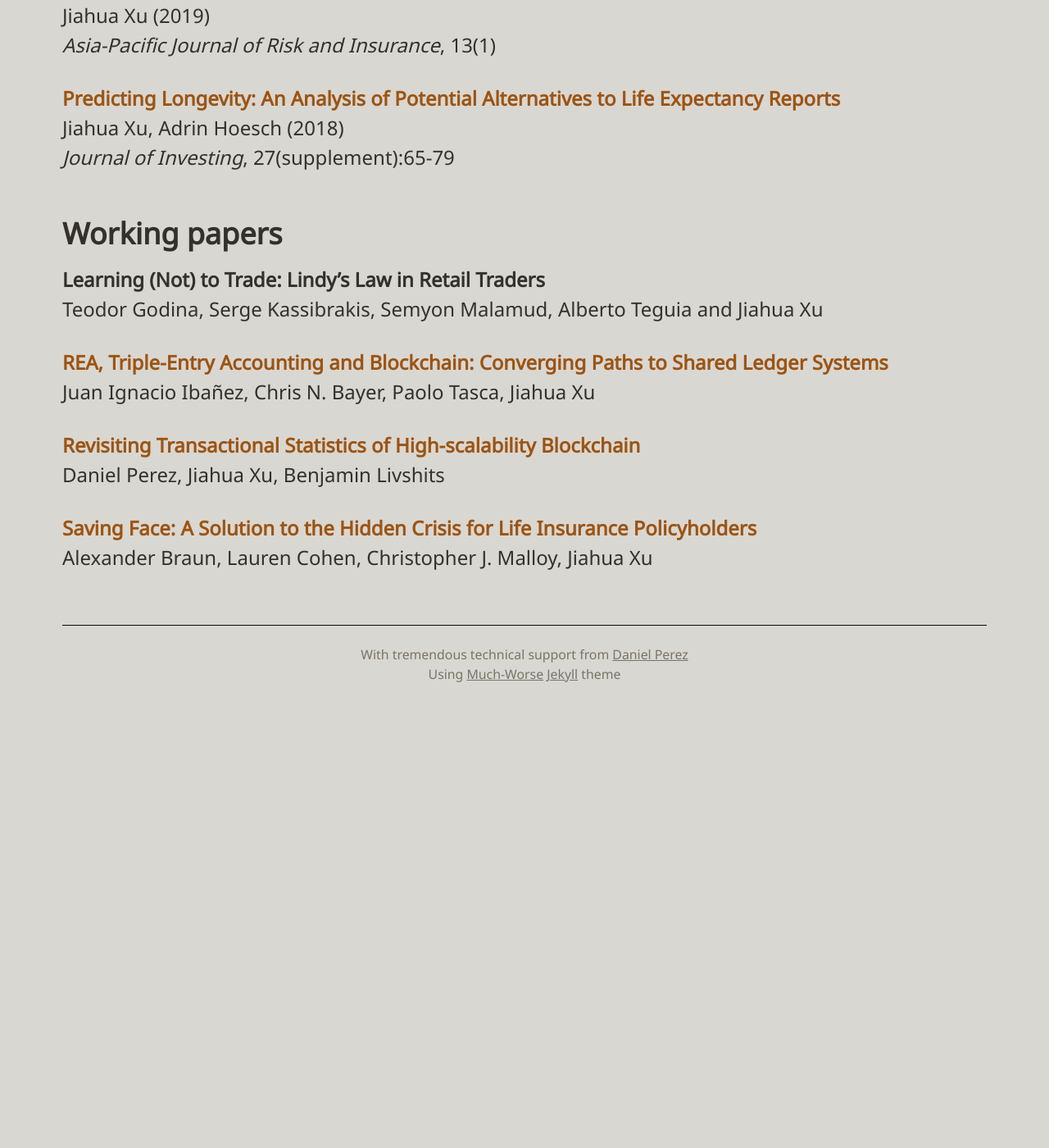
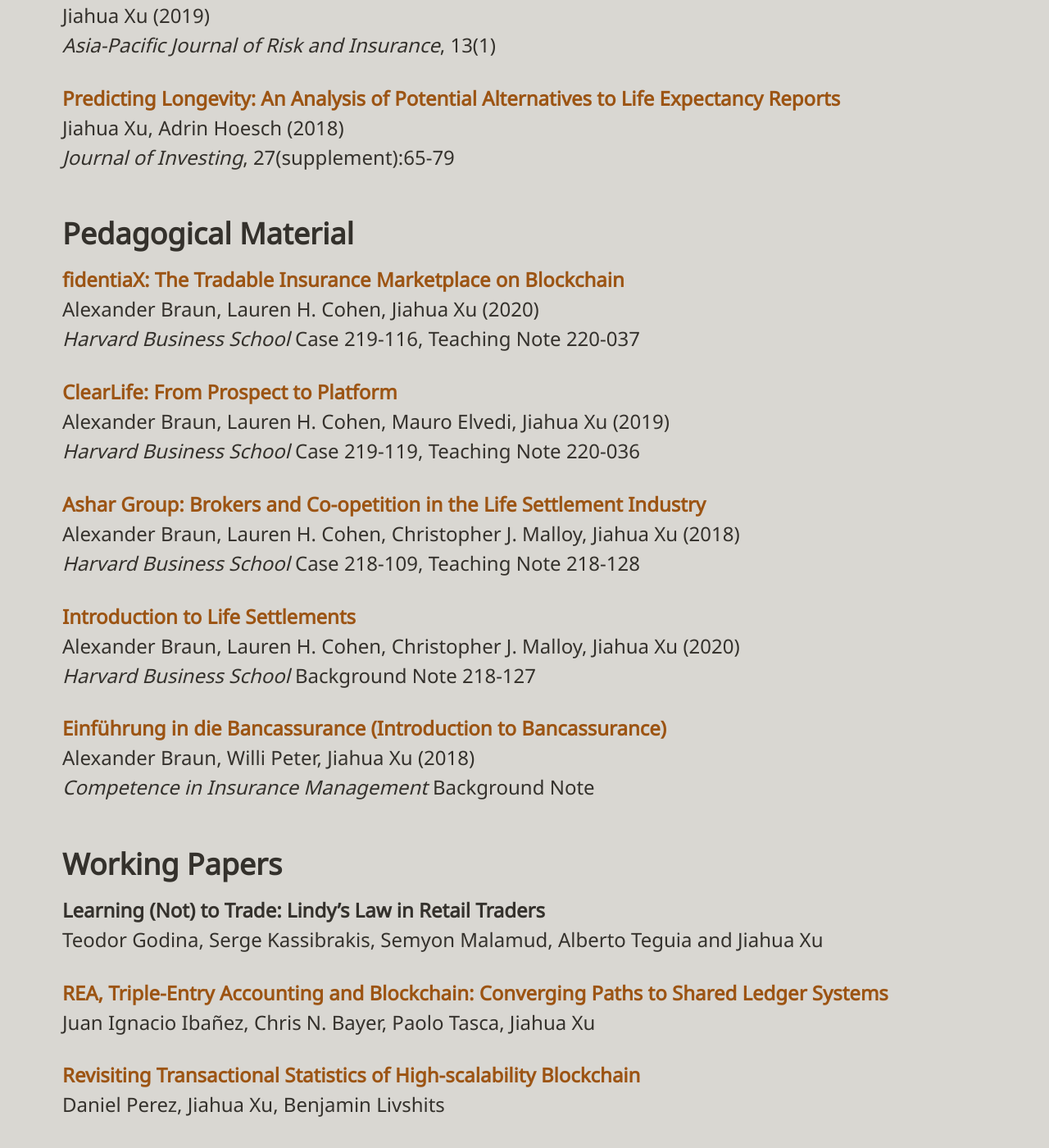
Before and after one commit to xujiahuayz/xujiahuayz.github.io, a Jekyll site: the page built from publications.md, in a window 1280 px wide and 1400 px high, scrolled down 1490 px. Shown: the whole window at 82% size. Built offline with Jekyll 4.4.1, drawn with Linux system fonts in a browser that asks for light colours; before the commit the page ends 2348 px from its top, so only the background shows below that; some of the changed text lies outside the part shown.

Commit message:
add teaching material

```diff
--- a/publications.md
+++ b/publications.md
@@ -10,54 +10,63 @@
       number:  "24(1):36-56"
       year:    "2020"
       url:     "https://doi.org/10.1080/10920277.2019.1585881"
+
     - title:   "Fair Value Measurement in the Life Settlement Market"
       author:  "Alexander Braun, Jiahua Xu"
       journal: "Journal of Fixed Income"
       number:  "29(4):100-123"
       year:    "2020"
       url:     "https://doi.org/10.3905/jfi.2020.1.084"
+
     - title:   "Carbon Trading with Blockchain"
       author:  "Andreas Richardson, Jiahua Xu"
       journal: "The 2nd International Conference on Mathematical Research for Blockchain Economy"
       number:  "Accepted"
       year:    "2020"
       url:     "https://www.marble-conference.org/marble2020-programme"
+
     - title:   "Segmentally Aware: Know When to Merge and When to Purge"
       author:  "Yao Ma, Jiahua Xu"
       journal: "Journal of Organizational Change Management"
       number:  "33(1):196-214"
       year:    "2019"
       url:     "https://doi.org/10.1108/JOCM-06-2019-0201"
+
     - title:   "The Anatomy of a Cryptocurrency Pump and Dump Scheme"
       author:  "Benjamin Livshits, Jiahua Xu"
       journal: "Proceedings of the 28th USENIX Security Symposium"
       number:  "1609-1625"
       year:    "2019"
       url:     "https://www.usenix.org/system/files/sec19-xu-jiahua_0.pdf"
+
     - title:   "Are Insurance Balance Sheets Carbon-Neutral? Harnessing Asset Pricing for Climate-Change Policy"
-      author:  "Alexander Braun; Sebastian Utz, Jiahua Xu"
+      author:  "Alexander Braun, Sebastian Utz, Jiahua Xu"
       journal: "The Geneva Papers on Risk and Insurance"
       number:  "44(4):549-568"
       year:    "2019"
       url:     "https://doi.org/10.1057/s41288-019-00142-w"
+
     - title:   "Semiparametric Value-At-Risk Estimation of Portfolios. A replication study of Dias (Journal of Banking & Finance, 2014)"
       author:  "Jiahua Xu"
       journal: "International Journal for Re-Views in Empirical Economics"
       number:  "3(6):1-20"
       year:    "2019"
       url:     "https://doi.org/10.18718/81781.15"
+
     - title:   "The Impact of CEO Pay and its Disclosure on Stock Price Crash Risk: Evidence from China"
       author:  "Jiahua Xu, Lan Zou"
       journal: "China Finance Review International"
       number:  "9(4):479-497"
       year:    "2019"
       url:     "https://doi.org/10.1108/CFRI-10-2018-0138"
+
     - title:   "Equity Incentives and Crash Risk in China's A-Share Market"
       author:  "Jiahua Xu"
       journal: "Asia-Pacific Journal of Risk and Insurance"
       number:  "13(1)"
       year:    "2019"
       url:     "https://doi.org/10.1515/apjri-2018-0025"
+
     - title:   "Predicting Longevity: An Analysis of Potential Alternatives to Life Expectancy Reports"
       author:  "Jiahua Xu, Adrin Hoesch"
       journal: "Journal of Investing"
@@ -76,11 +85,48 @@
       author:  "Daniel Perez, Jiahua Xu, Benjamin Livshits"
       url:     "https://arxiv.org/abs/2003.02693"
     - title:   "Saving Face: A Solution to the Hidden Crisis for Life Insurance Policyholders"
-      author:  "Alexander Braun, Lauren Cohen, Christopher J. Malloy, Jiahua Xu"
+      author:  "Alexander Braun, Lauren H. Cohen, Christopher J. Malloy, Jiahua Xu"
       url:     "https://papers.ssrn.com/sol3/papers.cfm?abstract_id=3179334"
+
+pad:
+
+    - title:   "fidentiaX: The Tradable Insurance Marketplace on Blockchain"
+      author:  "Alexander Braun, Lauren H. Cohen, Jiahua Xu"
+      journal: "Harvard Business School"
+      number:  "Case 219-116, Teaching Note 220-037"
+      year:    "2020"
+      url:     "https://hbsp.harvard.edu/product/219116-PDF-ENG"
+
+    - title:   "ClearLife: From Prospect to Platform"
+      author:  "Alexander Braun, Lauren H. Cohen, Mauro Elvedi, Jiahua Xu"
+      journal: "Harvard Business School"
+      number:  "Case 219-119, Teaching Note 220-036"
+      year:    "2019"
+      url:     "https://hbsp.harvard.edu/product/219119-PDF-ENG"
+
+    - title:   "Ashar Group: Brokers and Co-opetition in the Life Settlement Industry"
+      author:  "Alexander Braun, Lauren H. Cohen, Christopher J. Malloy, Jiahua Xu"
+      journal: "Harvard Business School"
+      number:  "Case 218-109, Teaching Note 218-128"
+      year:    "2018"
+      url:     "https://hbsp.harvard.edu/product/218109-PDF-ENG"
+
+    - title:   "Introduction to Life Settlements"
+      author:  "Alexander Braun, Lauren H. Cohen, Christopher J. Malloy, Jiahua Xu"
+      journal: "Harvard Business School"
+      number:  "Background Note 218-127"
+      year:    "2020"
+      url:     "https://www.hbs.edu/faculty/Pages/item.aspx?num=54582"
+
+    - title:   "Einführung in die Bancassurance (Introduction to Bancassurance)"
+      author:  "Alexander Braun, Willi Peter, Jiahua Xu"
+      journal: "Competence in Insurance Management"
+      number:  "Background Note"
+      year:    "2018"
+      url:     "https://www.ivw.unisg.ch/wp-content/uploads/2018/09/Studie-Bancassurance_2018.pdf"
 ---
 
-## Peer-reviewed publications
+## Peer-reviewed Publications
 
 {% for item in page.pubs %}
 [**{{item.title}}**]({% if item.internal %}{{item.url | prepend: site.baseurl}}
@@ -90,7 +136,17 @@
 *{{item.journal}}*, {{item.number}}
 {% endfor %}
 
-## Working papers
+## Pedagogical Material
+
+{% for item in page.pad %}
+[**{{item.title}}**]({% if item.internal %}{{item.url | prepend: site.baseurl}}
+{% else %}{{item.url}}{% endif %}){:target="_blank"}
+<br />
+{{item.author}} ({{item.year}})<br />
+*{{item.journal}}* {{item.number}}
+{% endfor %}
+
+## Working Papers
 
 {% for item in page.wps %}
 {% if item.url %}[**{{item.title}}**]({{item.url}}){:target="_blank"}{% else %}**{{item.title}}**{% endif %}<br />
```
